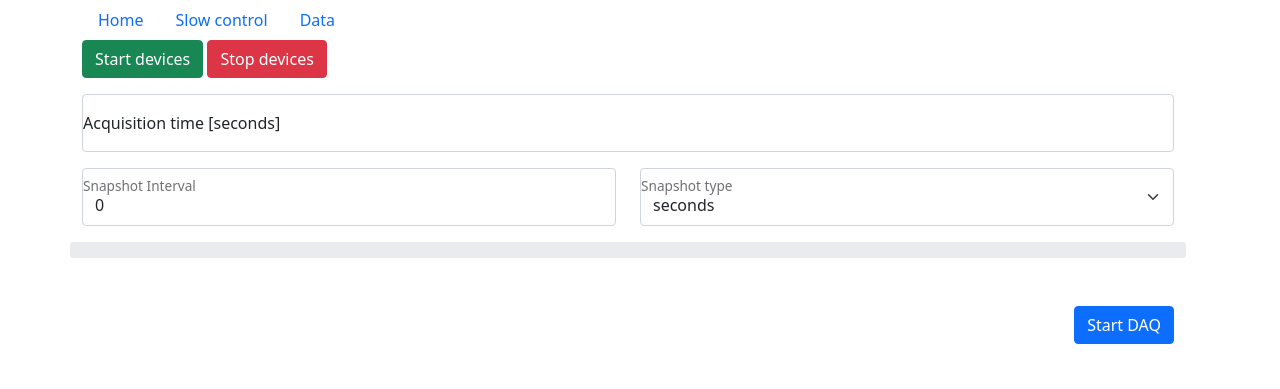
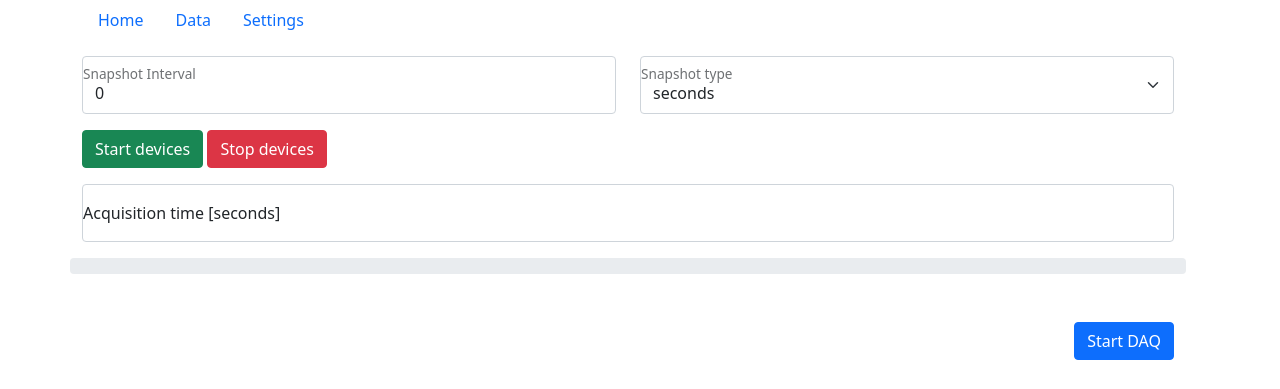
Before and after one commit to SiFi-CC/slowcontrol, a Flask app: template templates/app.html in a window 1280 px wide. Shown: the top 389 px of the page. Run offline with Flask 2, Linux system fonts and the light colour scheme; the template is opened without the code that fills it, so the values that code supplies are empty; parts of the project's set-up code (start-up, migrations or seed data) failed here and were passed over.

Commit message:
user notification, can set snapshot type and interval

```diff
--- a/templates/app.html
+++ b/templates/app.html
@@ -5,16 +5,41 @@
     <link href="https://cdn.jsdelivr.net/npm/bootstrap@5.0.2/dist/css/bootstrap.min.css" rel="stylesheet" integrity="sha384-EVSTQN3/azprG1Anm3QDgpJLIm9Nao0Yz1ztcQTwFspd3yD65VohhpuuCOmLASjC" crossorigin="anonymous">
 	<link rel="shortcut icon" href="{{ url_for('static', filename='favicon.ico') }}">
     <script src="https://code.jquery.com/jquery-3.6.1.min.js" integrity="sha256-o88AwQnZB+VDvE9tvIXrMQaPlFFSUTR+nldQm1LuPXQ=" crossorigin="anonymous"></script>
+    <!-- JavaScript Bundle with Popper -->
+    <script src="https://cdn.jsdelivr.net/npm/bootstrap@5.2.3/dist/js/bootstrap.bundle.min.js" integrity="sha384-kenU1KFdBIe4zVF0s0G1M5b4hcpxyD9F7jL+jjXkk+Q2h455rYXK/7HAuoJl+0I4" crossorigin="anonymous"></script>
     <script>
+        const handler = function(data) {
+            $(".alert > span").text(data['message']);
+            $("#alertbox").removeClass(function (index, className) {
+                return (className.match (/(^|\s)alert-\S+/g) || []).join(' ');
+            }).addClass('alert-dismissible').addClass(data['status']).show();
+        }
         $(document).ready(function() {
-            setInterval(function() {
-                $.getJSON("/remaining", function(data) {
-                    $("#acquisitionProgress").css('width', data + "%").data('width', data).text(data + "%");
-                });
-            }, 5000);
             $("#start_daq").click(function() {
                 $.post("/start_daq", $("#acquisitionForm").serialize(), function(data) {
-                    console.log($("#acquisitionForm").serialize() );
+                    myInterval = setInterval(function() {
+                            $.getJSON("/remaining", function(data) {
+                                    $("#acquisitionProgress").css('width', data + "%").data('width', data).text(data + "%");
+                                    if(parseInt(data) == 100) {
+                                        clearInterval(myInterval);
+                                        $(".alert > span").text("DAQ stopped.");
+                                        $("#alertbox").removeClass(function (index, className) {
+                                            return (className.match (/(^|\s)alert-\S+/g) || []).join(' ');
+                                        }).addClass('alert-dismissible').addClass(data['status']).show();
+                                    }
+                            });
+                    }, 5000); //refresh progress bar every five seconds
+                    handler(data);
+                });
+            });
+            $("#start_devices").click(function() {
+                $.post("/start_devices", $("#acquisitionForm").serialize(), function(data) {
+                    handler(data);
+                });
+            });
+            $("#stop_devices").click(function() {
+                $.post("/stop_devices", {}, function(data) {
+                    handler(data);
                 });
             });
         });
@@ -22,41 +47,45 @@
     </head>
     <body>
         <div class="container">
+        <div id="alertbox" class="collapse alert alert-dismissible" role="alert">
+            <span></span>
+            <button type="button" class="btn-close" data-bs-dismiss="alert" aria-label="Close"></button>
+        </div>
             <ul class="nav">
                 <li class="nav-item">
                     <a class="nav-link active" aria-current="page" href="#">Home</a>
                 </li>
                 <li class="nav-item">
-                    <a class="nav-link" href="#">Slow control</a>
+                    <a class="nav-link" href="#">Data</a>
                 </li>
                 <li class="nav-item">
-                    <a class="nav-link" href="#">Data</a>
+                    <a class="nav-link" href="#">Settings</a>
                 </li>
             </ul>
             <form id="acquisitionForm" method="post" class="row">
-                <div class="row">
+                <div class="row mt-3">
+                    <div class="form-floating col-md">
+                        <input id="snapshotInterval" type="number" class="form-control" name="snapshotInterval" value="0" min="0" placeholder="e.g. 5">
+                        <label for="snapshot" class="form-label">Snapshot Interval</label>
+                    </div>
+                    <div class="form-floating col-md">
+                        <select id="snapshotType" name="snapshotType" class="form-select" aria-label="type">
+                            <option selected="selected" value="seconds">seconds</option>
+                            <option value="events">events</option>
+                        </select>
+                        <label for="snapshotType">Snapshot type</label>
+                    </div>
+                </div>
+                <div class="row mt-3">
                     <div class="col">
-                        <button type="submit" class="btn btn-success rt-3" name="action" value="start_devices" formaction="/">Start devices</button>
-                        <button type="submit" class="btn btn-danger" name="action" value="stop_devices" formaction="/">Stop devices</button>
+                        <button id="start_devices" type="button" class="btn btn-success rt-3">Start devices</button>
+                        <button id="stop_devices" type="button"  class="btn btn-danger">Stop devices</button>
                     </div>
                 </div>
                 <div class="row mt-3">
                     <div class="form-floating col">
                         <input id="acquisitionTime" type="number" class="form-control" name="acquisitionTime" value="{{ session['acquisitionTime'] }}" min="0" placeholder="e.g. 60">
                         <label for="acquisitionTime" class="form-label">Acquisition time [seconds]</label>
-                    </div>
-                </div>
-                <div class="row mt-3">
-                    <div class="form-floating col-md">
-                        <input id="snapshot" type="number" class="form-control" name="snapshotInterval" value="0" min="0" placeholder="e.g. 5">
-                        <label for="snapshot" class="form-label">Snapshot Interval</label>
-                    </div>
-                    <div class="form-floating col-md">
-                        <select id="frequency" name="snapshotFrequency" class="form-select" aria-label="frequency">
-                            <option value="seconds">seconds</option>
-                            <option value="events">events</option>
-                        </select>
-                        <label for="frequency">Snapshot type</label>
                     </div>
                 </div>
                 <div class="row mt-3">
@@ -71,7 +100,10 @@
                 </div>
             </form>
             <div class="row mt-5 ratio ratio-16x9">
-                <iframe src="http://172.16.32.214:8888/?nobrowser&item=Canvases/canSlowControl&monitoring=3000" />
+                <iframe id="slowcontrol" src="http://172.16.32.214:8888/?nobrowser&item=Canvases/canSlowControl&monitoring=3000"></iframe>
+            </div>
+            <div class="row mt-5 ratio ratio-16x9">
+                <iframe id="hits" src="http://172.16.32.214:8888/?nobrowser&item=Canvases/canHits&monitoring=3000"></iframe>
             </div>
         </div>
     </body>
```
